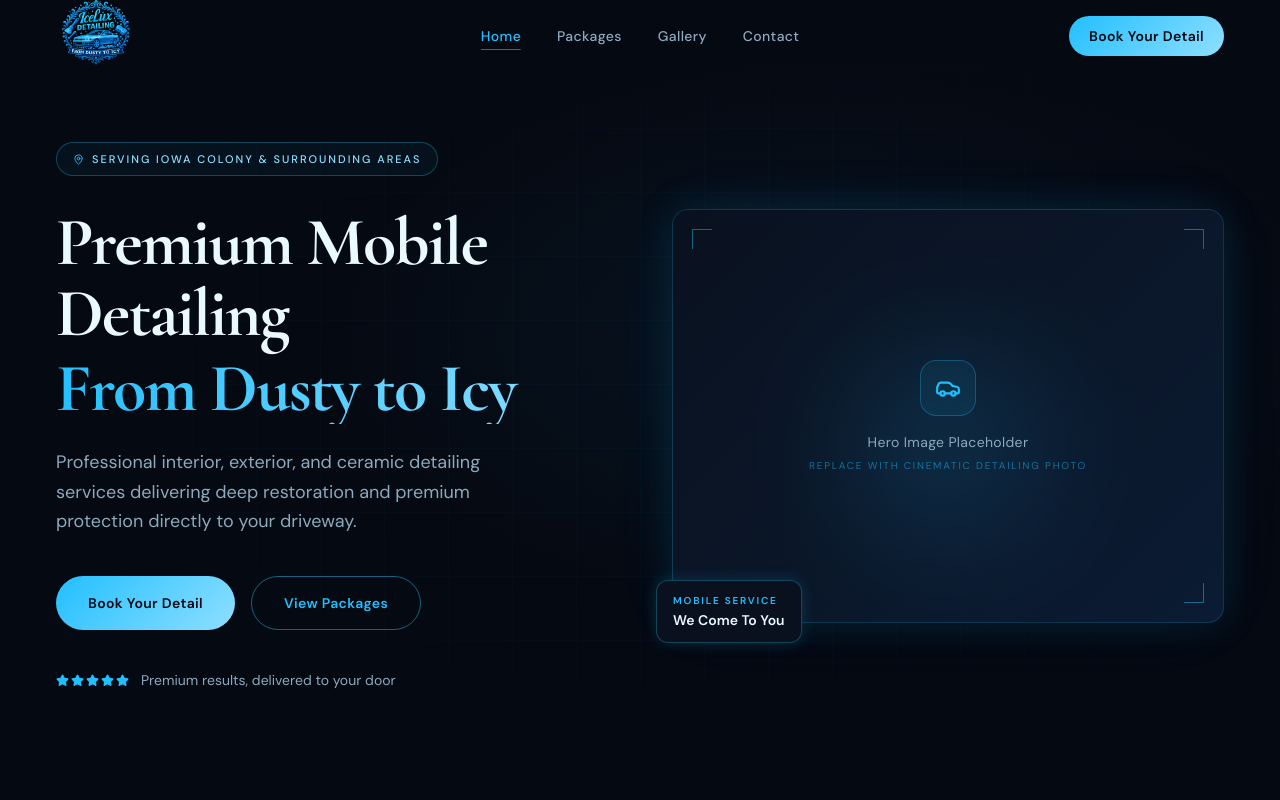
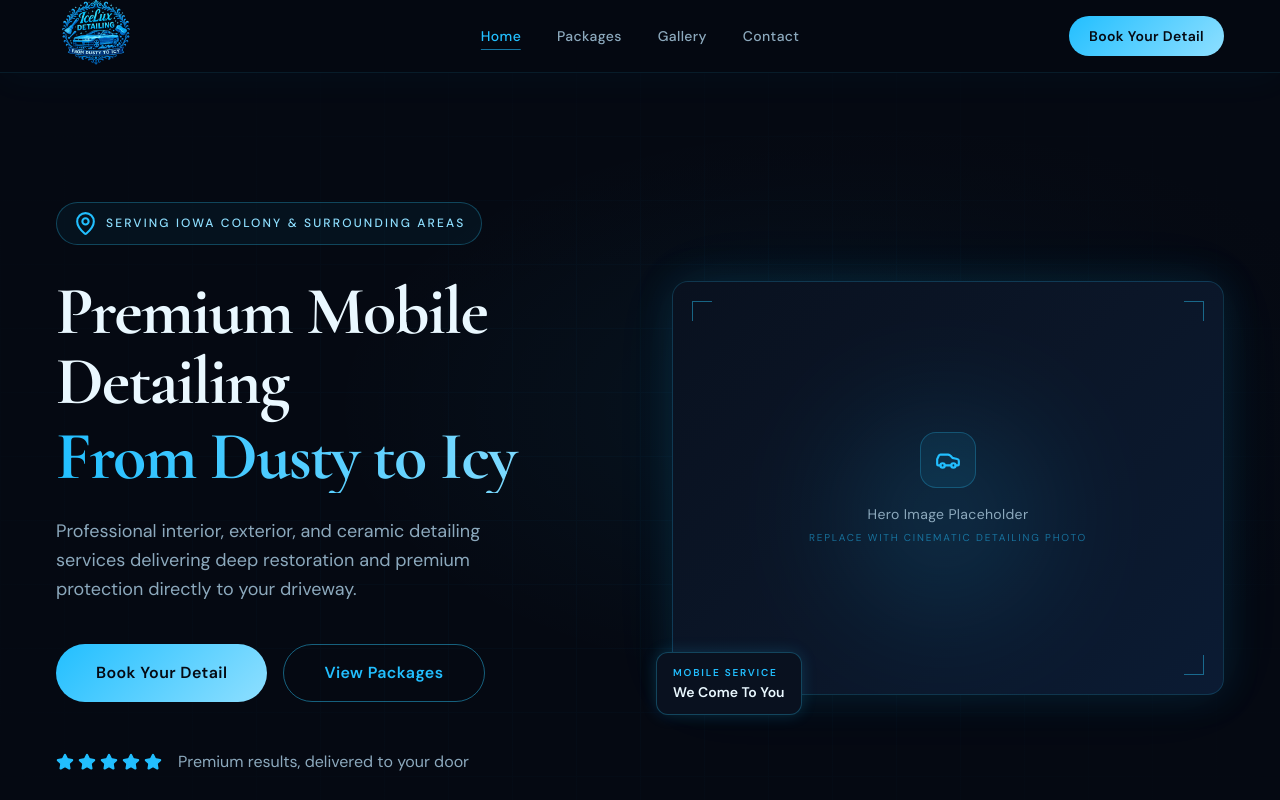
Before and after one commit to mmedeles/icelux-detailing, a Next.js app: page / in a window 1280 px wide. Shown: the top 800 px of the page. Built offline with nearby package versions, Linux system fonts and the light colour scheme.

Commit message:
Fix page header spacing and navbar overlap across all inner pages

```diff
--- a/app/components/Navbar.tsx
+++ b/app/components/Navbar.tsx
@@ -30,11 +30,7 @@ export default function Navbar() {
 
   return (
       <header
-          className={`fixed top-0 left-0 right-0 z-50 transition-all duration-500 ${
-              scrolled
-                  ? "bg-[#050912]/96 backdrop-blur-md border-b border-[rgba(43,203,255,0.1)] shadow-[0_4px_40px_rgba(34,191,255,0.04)]"
-                  : "bg-transparent"
-          }`}
+          className="fixed top-0 left-0 right-0 z-50 bg-[#050912]/96 backdrop-blur-md border-b border-[rgba(43,203,255,0.1)] shadow-[0_4px_40px_rgba(34,191,255,0.04)]"
       >
         {/* Use a fixed-width container with generous padding on both sides */}
         <div className="w-full px-8 sm:px-10 lg:px-14">
--- a/app/contact/page.tsx
+++ b/app/contact/page.tsx
@@ -34,7 +34,7 @@ export default function ContactPage() {
   return (
       <>
         {/* Header */}
-        <section className="relative bg-[#050912] pt-32 pb-20 overflow-hidden">
+        <section className="relative bg-[#050912] pt-16 pb-16 overflow-hidden">
           <div
               aria-hidden
               className="absolute inset-0 pointer-events-none"
@@ -43,8 +43,8 @@ export default function ContactPage() {
                     "radial-gradient(ellipse 70% 50% at 50% 0%, rgba(34,191,255,0.07) 0%, transparent 70%)",
               }}
           />
-          <div className="relative max-w-3xl mx-auto px-4 text-center">
-            <p className="text-[#22BFFF] text-xs font-semibold tracking-[0.25em] uppercase mb-4">
+          <div className="relative w-full flex flex-col items-center text-center px-8 sm:px-10 lg:px-14">
+            <p className="text-[#22BFFF] text-[11px] font-semibold tracking-[0.22em] uppercase mb-4">
               Get In Touch
             </p>
             <h1
@@ -53,8 +53,8 @@ export default function ContactPage() {
             >
               Book Your Detail
             </h1>
-            <p className="text-[#8CA9BD] text-lg max-w-xl mx-auto">
-              Ready to go from dusty to icy? Reach out and we'll get you scheduled
+            <p className="text-[#8CA9BD] text-lg max-w-xl leading-relaxed">
+              Ready to go from dusty to icy? Reach out and we&apos;ll get you scheduled
               for a premium mobile detail at your location.
             </p>
           </div>
--- a/app/gallery/page.tsx
+++ b/app/gallery/page.tsx
@@ -29,7 +29,7 @@ export default function GalleryPage() {
   return (
       <>
         {/* Header */}
-        <section className="relative bg-[#050912] pt-32 pb-20 overflow-hidden">
+        <section className="relative bg-[#050912] pt-16 pb-16 overflow-hidden">
           <div
               aria-hidden
               className="absolute inset-0 pointer-events-none"
@@ -38,8 +38,8 @@ export default function GalleryPage() {
                     "radial-gradient(ellipse 70% 50% at 50% 0%, rgba(34,191,255,0.07) 0%, transparent 70%)",
               }}
           />
-          <div className="relative max-w-3xl mx-auto px-4 text-center">
-            <p className="text-[#22BFFF] text-xs font-semibold tracking-[0.25em] uppercase mb-4">
+          <div className="relative w-full flex flex-col items-center text-center px-8 sm:px-10 lg:px-14">
+            <p className="text-[#22BFFF] text-[11px] font-semibold tracking-[0.22em] uppercase mb-4">
               Our Work
             </p>
             <h1
@@ -48,8 +48,8 @@ export default function GalleryPage() {
             >
               Gallery
             </h1>
-            <p className="text-[#8CA9BD] text-lg max-w-xl mx-auto">
-              Every vehicle tells a story. Here's what the IceLux difference looks like
+            <p className="text-[#8CA9BD] text-lg max-w-xl leading-relaxed">
+              Every vehicle tells a story. Here&apos;s what the IceLux difference looks like
               — before, during, and after.
             </p>
           </div>
--- a/app/layout.tsx
+++ b/app/layout.tsx
@@ -65,7 +65,7 @@ export default function RootLayout({
       </head>
       <body>
       <Navbar />
-        <main>{children}</main>
+      <main style={{ paddingTop: "72px" }}>{children}</main>
       <Footer />
       </body>
       </html>
--- a/app/packages/page.tsx
+++ b/app/packages/page.tsx
@@ -43,7 +43,7 @@ export default function PackagesPage() {
   return (
       <>
         {/* Page header */}
-        <section className="relative bg-[#050912] pt-32 pb-20 overflow-hidden">
+        <section className="relative bg-[#050912] pt-16 pb-16 overflow-hidden">
           <div
               aria-hidden
               className="absolute inset-0 pointer-events-none"
@@ -52,8 +52,8 @@ export default function PackagesPage() {
                     "radial-gradient(ellipse 70% 50% at 50% 0%, rgba(34,191,255,0.07) 0%, transparent 70%)",
               }}
           />
-          <div className="relative max-w-3xl mx-auto px-4 text-center">
-            <p className="text-[#22BFFF] text-xs font-semibold tracking-[0.25em] uppercase mb-4">
+          <div className="relative w-full flex flex-col items-center text-center px-8 sm:px-10 lg:px-14">
+            <p className="text-[#22BFFF] text-[11px] font-semibold tracking-[0.22em] uppercase mb-4">
               IceLux Services
             </p>
             <h1
@@ -62,7 +62,7 @@ export default function PackagesPage() {
             >
               Detailing Packages
             </h1>
-            <p className="text-[#8CA9BD] text-lg max-w-xl mx-auto">
+            <p className="text-[#8CA9BD] text-lg max-w-xl leading-relaxed">
               Every package is designed for a specific level of care. Choose the one that
               fits your vehicle — or contact us for a custom quote.
             </p>
--- a/app/page.tsx
+++ b/app/page.tsx
@@ -43,8 +43,8 @@ export default function Home() {
             <div className="max-w-xl">
               {/* Eyebrow pill */}
               <div className="inline-flex items-center gap-2 px-4 py-2 rounded-full border border-[rgba(43,203,255,0.28)] bg-[rgba(34,191,255,0.05)] mb-8">
-                <MapPin size={11} className="text-[#22BFFF] shrink-0" />
-                <span className="text-[#8EDFFF] text-[11px] font-medium tracking-[0.18em] uppercase">
+                <MapPin size={25} className="text-[#22BFFF] shrink-0" />
+                <span className="text-[#8EDFFF] text-[12px] font-medium tracking-[0.18em] uppercase">
                 Serving Iowa Colony &amp; Surrounding Areas
               </span>
               </div>
@@ -71,23 +71,23 @@ export default function Home() {
               </p>
 
               {/* CTAs */}
-              <div className="flex flex-col sm:flex-row gap-4 mb-10">
-                <Link href="/contact" className="btn-ice px-8 py-4 rounded-full text-sm font-semibold tracking-wide">
+              <div className="flex flex-col sm:flex-row gap-4 mb-12">
+                <Link href="/contact" className="btn-ice px-10 py-4 rounded-full text-base font-semibold tracking-wide">
                   Book Your Detail
                 </Link>
-                <Link href="/packages" className="btn-outline-ice px-8 py-4 rounded-full text-sm font-semibold tracking-wide">
+                <Link href="/packages" className="btn-outline-ice px-10 py-4 rounded-full text-base font-semibold tracking-wide">
                   View Packages
                 </Link>
               </div>
 
               {/* Social proof */}
-              <div className="flex items-center gap-3">
-                <div className="flex gap-0.5">
+              <div className="flex items-center gap-4">
+                <div className="flex gap-1">
                   {[...Array(5)].map((_, i) => (
-                      <Star key={i} size={13} className="text-[#22BFFF] fill-[#22BFFF]" />
+                      <Star key={i} size={18} className="text-[#22BFFF] fill-[#22BFFF]" />
                   ))}
                 </div>
-                <span className="text-[#8CA9BD] text-sm">Premium results, delivered to your door</span>
+                <span className="text-[#8CA9BD] text-base">Premium results, delivered to your door</span>
               </div>
             </div>
 
```
Lines whose indentation alone changed are shown as unchanged.
